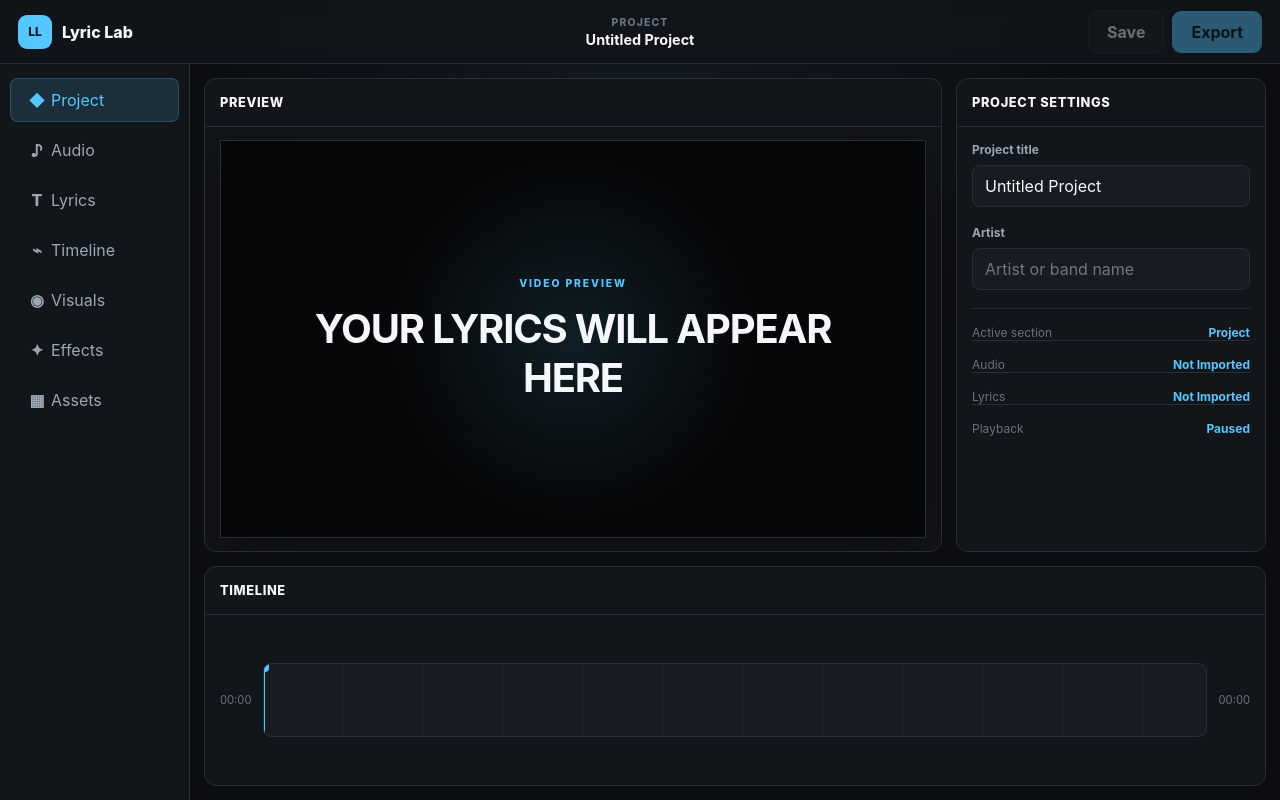
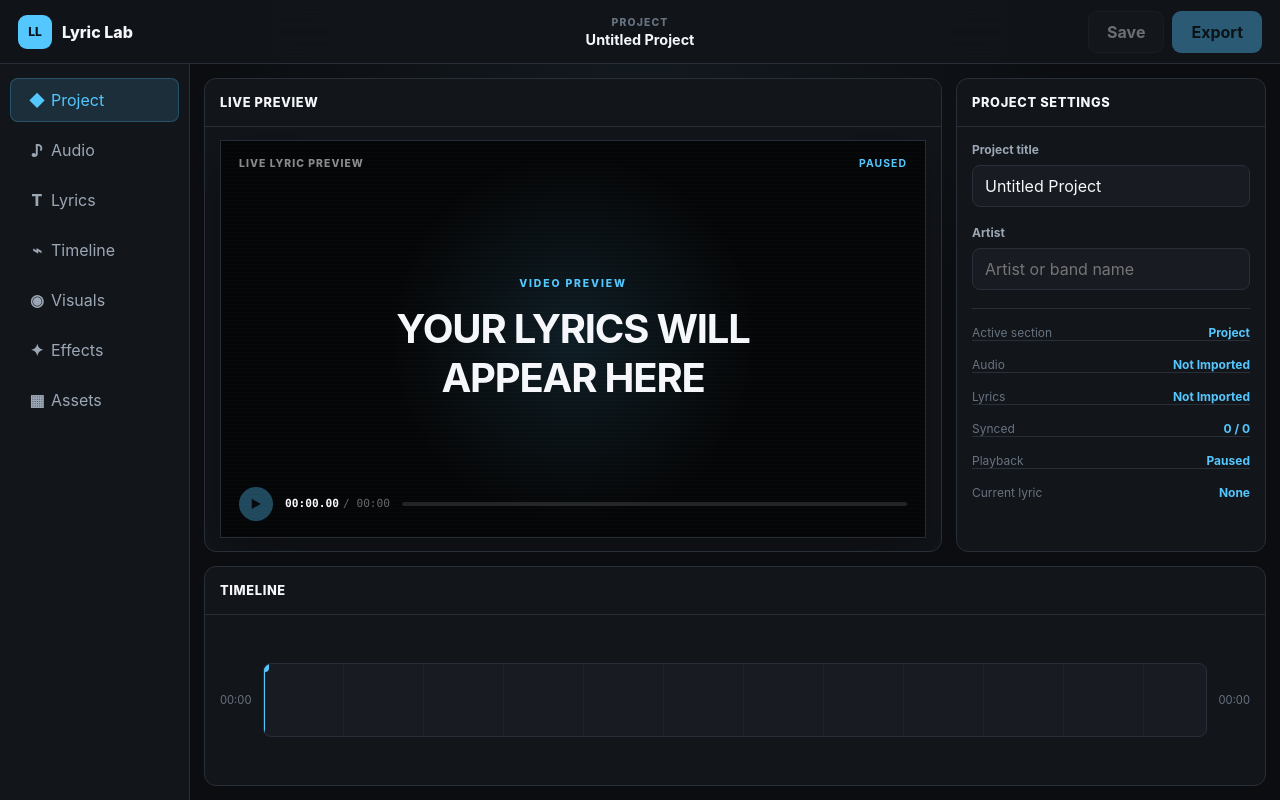
Before and after one commit to rtocastro/lyric-lab, a React app: page / in a window 1280 px wide. Both pictures are taken after a click on the button "New Project". Built offline with nearby package versions, Linux system fonts and the light colour scheme; the HTML template or start-up script is replaced by a standard one.

Commit message:
added live sync and lyric preview

```diff
--- a/src/App.css
+++ b/src/App.css
@@ -1357,3 +1357,127 @@ button {
     grid-column: 1 / -1;
   }
 }
+
+/* Live lyric preview */
+
+.preview__canvas {
+  isolation: isolate;
+}
+
+.preview__lyric-stage {
+  position: relative;
+  z-index: 2;
+  display: flex;
+  width: 100%;
+  max-width: 86%;
+  flex-direction: column;
+  align-items: center;
+  justify-content: center;
+  text-align: center;
+}
+
+.preview__lyric-stage--active {
+  animation: preview-lyric-enter 280ms ease-out;
+}
+
+.preview__hud {
+  position: absolute;
+  right: 18px;
+  left: 18px;
+  z-index: 3;
+  display: flex;
+  align-items: center;
+}
+
+.preview__hud--top {
+  top: 16px;
+  justify-content: space-between;
+  color: rgba(245, 247, 250, 0.55);
+  font-size: 0.65rem;
+  font-weight: 800;
+  letter-spacing: 0.1em;
+  text-transform: uppercase;
+}
+
+.preview__hud--top strong {
+  color: var(--accent);
+  font-size: 0.65rem;
+}
+
+.preview__hud--bottom {
+  bottom: 16px;
+  display: grid;
+  grid-template-columns:
+    auto auto minmax(80px, 1fr);
+  gap: 12px;
+}
+
+.preview__play-button {
+  display: grid;
+  width: 34px;
+  height: 34px;
+  place-items: center;
+  border: 1px solid rgba(85, 199, 255, 0.35);
+  border-radius: 50%;
+  color: #06131a;
+  background: var(--accent);
+  cursor: pointer;
+  font-size: 0.7rem;
+  font-weight: 900;
+}
+
+.preview__play-button:disabled {
+  cursor: not-allowed;
+  opacity: 0.35;
+}
+
+.preview__time {
+  display: flex;
+  align-items: baseline;
+  min-width: 105px;
+  gap: 4px;
+  font-family:
+    ui-monospace,
+    SFMono-Regular,
+    Consolas,
+    monospace;
+  font-size: 0.7rem;
+  font-variant-numeric: tabular-nums;
+}
+
+.preview__time strong {
+  color: var(--text-primary);
+}
+
+.preview__time span {
+  color: rgba(245, 247, 250, 0.4);
+}
+
+.preview__progress {
+  position: relative;
+  height: 4px;
+  overflow: hidden;
+  border-radius: 999px;
+  background: rgba(255, 255, 255, 0.12);
+}
+
+.preview__progress-fill {
+  height: 100%;
+  border-radius: inherit;
+  background: var(--accent);
+  transition: width 70ms linear;
+}
+
+@keyframes preview-lyric-enter {
+  from {
+    opacity: 0;
+    transform: translateY(10px) scale(0.985);
+    filter: blur(3px);
+  }
+
+  to {
+    opacity: 1;
+    transform: translateY(0) scale(1);
+    filter: blur(0);
+  }
+}
--- a/src/pages/EditorPage.jsx
+++ b/src/pages/EditorPage.jsx
@@ -1,9 +1,43 @@
-import { useCallback, useState } from "react";
+import {
+  useCallback,
+  useMemo,
+  useState,
+} from "react";
 import EditorLayout from "../components/EditorLayout";
 import Panel from "../components/Panel";
 import AudioPanel from "../features/audio/AudioPanel";
 import useAudioTransport from "../features/audio/useAudioTransport";
 import LyricPanel from "../features/lyrics/LyricPanel";
+import { getActiveLyric } from "../utils/getActiveLyric";
+
+function formatPreviewTime(seconds) {
+  if (!Number.isFinite(seconds)) {
+    return "00:00.00";
+  }
+
+  const minutes = Math.floor(seconds / 60);
+  const remainingSeconds = seconds % 60;
+
+  return `${String(minutes).padStart(
+    2,
+    "0"
+  )}:${remainingSeconds
+    .toFixed(2)
+    .padStart(5, "0")}`;
+}
+
+function formatDuration(seconds) {
+  if (!Number.isFinite(seconds)) {
+    return "00:00";
+  }
+
+  const minutes = Math.floor(seconds / 60);
+  const remainingSeconds = Math.floor(seconds % 60);
+
+  return `${String(minutes).padStart(2, "0")}:${String(
+    remainingSeconds
+  ).padStart(2, "0")}`;
+}
 
 function EditorPage({
   project,
@@ -15,6 +49,28 @@ function EditorPage({
 
   const audioTransport = useAudioTransport(
     project.audioFile
+  );
+
+  const activeLyric = useMemo(
+    () =>
+      getActiveLyric(
+        project.lyrics,
+        audioTransport.currentTime,
+        audioTransport.duration
+      ),
+    [
+      project.lyrics,
+      audioTransport.currentTime,
+      audioTransport.duration,
+    ]
+  );
+
+  const syncedLyricCount = useMemo(
+    () =>
+      project.lyrics.filter((lyric) =>
+        Number.isFinite(lyric.start)
+      ).length,
+    [project.lyrics]
   );
 
   const handleTitleChange = (event) => {
@@ -48,6 +104,104 @@ function EditorPage({
     [onProjectChange]
   );
 
+  const renderPreviewPanel = () => {
+    const previewText = activeLyric
+      ? activeLyric.text
+      : syncedLyricCount > 0
+        ? "Waiting for the next lyric..."
+        : project.lyrics.length > 0
+          ? "Synchronize your lyrics to begin"
+          : "Your lyrics will appear here";
+
+    return (
+      <Panel title="Live Preview">
+        <div className="preview">
+          <div className="preview__canvas">
+            <div className="preview__hud preview__hud--top">
+              <span>Live lyric preview</span>
+
+              <strong>
+                {audioTransport.isPlaying
+                  ? "Playing"
+                  : "Paused"}
+              </strong>
+            </div>
+
+            <div
+              className={[
+                "preview__lyric-stage",
+                activeLyric
+                  ? "preview__lyric-stage--active"
+                  : "",
+              ]
+                .filter(Boolean)
+                .join(" ")}
+              key={activeLyric?.id ?? "empty-preview"}
+            >
+              <span className="preview__eyebrow">
+                {activeLyric
+                  ? `Line ${activeLyric.order + 1}`
+                  : "Video Preview"}
+              </span>
+
+              <strong className="preview__lyric">
+                {previewText}
+              </strong>
+            </div>
+
+            <div className="preview__hud preview__hud--bottom">
+              <button
+                className="preview__play-button"
+                type="button"
+                onClick={audioTransport.togglePlayback}
+                disabled={!project.audioFile}
+                aria-label={
+                  audioTransport.isPlaying
+                    ? "Pause song"
+                    : "Play song"
+                }
+              >
+                {audioTransport.isPlaying ? "❚❚" : "▶"}
+              </button>
+
+              <div className="preview__time">
+                <strong>
+                  {formatPreviewTime(
+                    audioTransport.currentTime
+                  )}
+                </strong>
+
+                <span>
+                  /{" "}
+                  {formatDuration(
+                    audioTransport.duration
+                  )}
+                </span>
+              </div>
+
+              <div className="preview__progress">
+                <div
+                  className="preview__progress-fill"
+                  style={{
+                    width:
+                      audioTransport.duration > 0
+                        ? `${Math.min(
+                            (audioTransport.currentTime /
+                              audioTransport.duration) *
+                              100,
+                            100
+                          )}%`
+                        : "0%",
+                  }}
+                />
+              </div>
+            </div>
+          </div>
+        </div>
+      </Panel>
+    );
+  };
+
   const renderActivePanel = () => {
     if (activeSection === "audio") {
       return (
@@ -59,10 +213,14 @@ function EditorPage({
           duration={audioTransport.duration}
           errorMessage={audioTransport.errorMessage}
           onAudioChange={handleAudioChange}
-          onTogglePlayback={audioTransport.togglePlayback}
+          onTogglePlayback={
+            audioTransport.togglePlayback
+          }
           onSeek={audioTransport.seek}
           onResetPlayback={audioTransport.reset}
-          onClearError={audioTransport.setErrorMessage}
+          onClearError={
+            audioTransport.setErrorMessage
+          }
         />
       );
     }
@@ -76,29 +234,15 @@ function EditorPage({
           isPlaying={audioTransport.isPlaying}
           hasAudio={Boolean(project.audioFile)}
           onLyricsChange={handleLyricsChange}
-          onTogglePlayback={audioTransport.togglePlayback}
+          onTogglePlayback={
+            audioTransport.togglePlayback
+          }
           onSeek={audioTransport.seek}
         />
       );
     }
 
-    return (
-      <Panel title="Preview">
-        <div className="preview">
-          <div className="preview__canvas">
-            <span className="preview__eyebrow">
-              Video Preview
-            </span>
-
-            <strong className="preview__lyric">
-              {project.lyrics.length > 0
-                ? project.lyrics[0].text
-                : "Your lyrics will appear here"}
-            </strong>
-          </div>
-        </div>
-      </Panel>
-    );
+    return renderPreviewPanel();
   };
 
   return (
@@ -170,12 +314,31 @@ function EditorPage({
             </div>
 
             <div className="project-summary">
+              <span>Synced</span>
+
+              <strong>
+                {syncedLyricCount} /{" "}
+                {project.lyrics.length}
+              </strong>
+            </div>
+
+            <div className="project-summary">
               <span>Playback</span>
 
               <strong>
                 {audioTransport.isPlaying
                   ? "Playing"
                   : "Paused"}
+              </strong>
+            </div>
+
+            <div className="project-summary">
+              <span>Current lyric</span>
+
+              <strong>
+                {activeLyric
+                  ? `Line ${activeLyric.order + 1}`
+                  : "None"}
               </strong>
             </div>
           </Panel>
@@ -204,13 +367,9 @@ function EditorPage({
               </div>
 
               <span>
-                {Math.floor(audioTransport.duration / 60)
-                  .toString()
-                  .padStart(2, "0")}
-                :
-                {Math.floor(audioTransport.duration % 60)
-                  .toString()
-                  .padStart(2, "0")}
+                {formatDuration(
+                  audioTransport.duration
+                )}
               </span>
             </div>
           </Panel>
--- /dev/null
+++ b/src/utils/getActiveLyric.js
@@ -0,0 +1,56 @@
+export function getActiveLyric(
+  lyrics = [],
+  currentTime = 0,
+  songDuration = 0
+) {
+  if (
+    !Array.isArray(lyrics) ||
+    lyrics.length === 0 ||
+    !Number.isFinite(currentTime)
+  ) {
+    return null;
+  }
+
+  const syncedLyrics = lyrics.filter(
+    (lyric) => Number.isFinite(lyric.start)
+  );
+
+  if (syncedLyrics.length === 0) {
+    return null;
+  }
+
+  const activeLyric = syncedLyrics.find(
+    (lyric, syncedIndex) => {
+      const originalIndex = lyrics.findIndex(
+        (candidate) => candidate.id === lyric.id
+      );
+
+      const nextLyric = lyrics
+        .slice(originalIndex + 1)
+        .find((candidate) =>
+          Number.isFinite(candidate.start)
+        );
+
+      let effectiveEnd = lyric.end;
+
+      if (!Number.isFinite(effectiveEnd)) {
+        effectiveEnd = nextLyric?.start;
+      }
+
+      if (!Number.isFinite(effectiveEnd)) {
+        effectiveEnd =
+          Number.isFinite(songDuration) &&
+          songDuration > lyric.start
+            ? songDuration
+            : Number.POSITIVE_INFINITY;
+      }
+
+      return (
+        currentTime >= lyric.start &&
+        currentTime < effectiveEnd
+      );
+    }
+  );
+
+  return activeLyric ?? null;
+}
```
